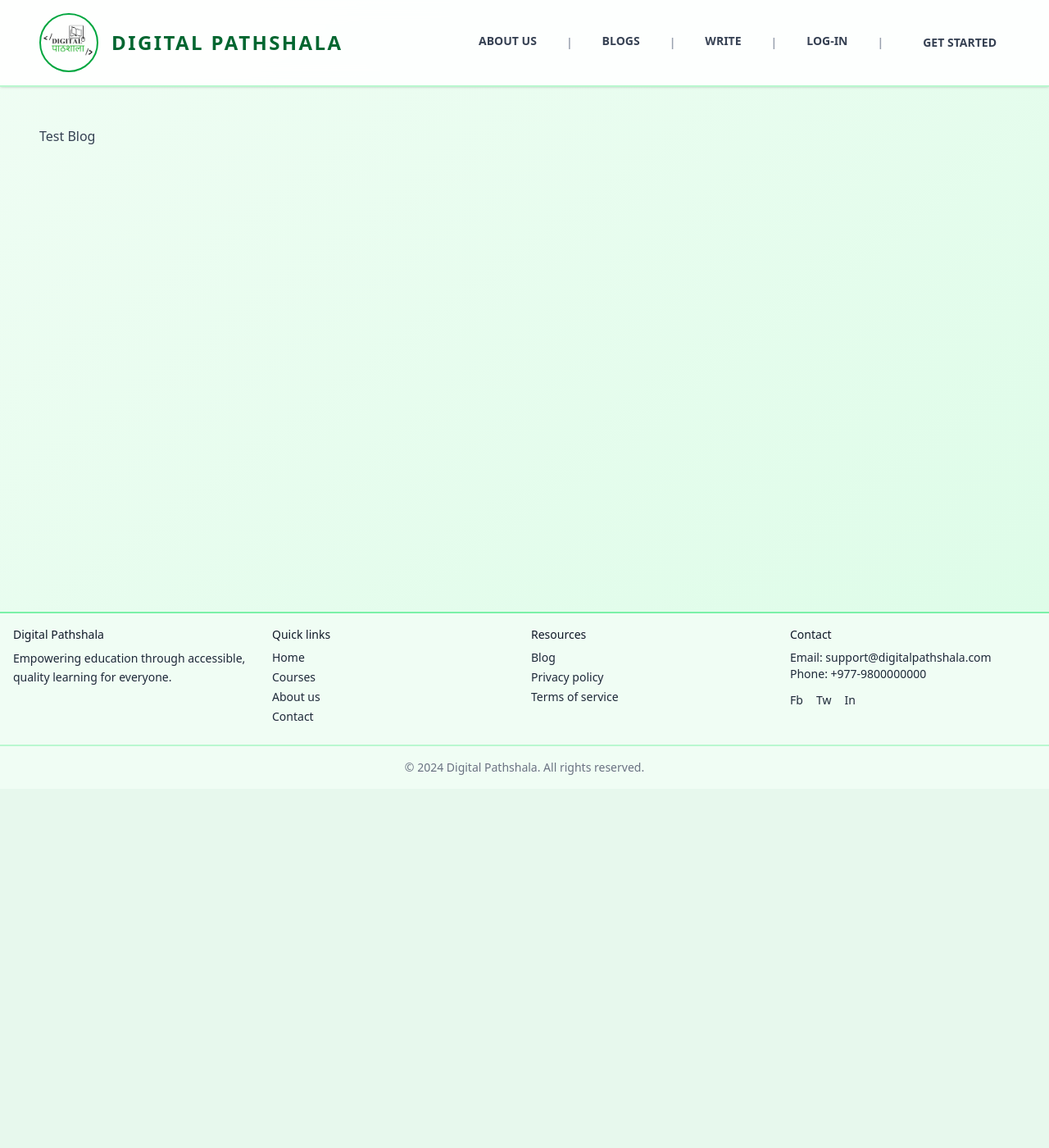
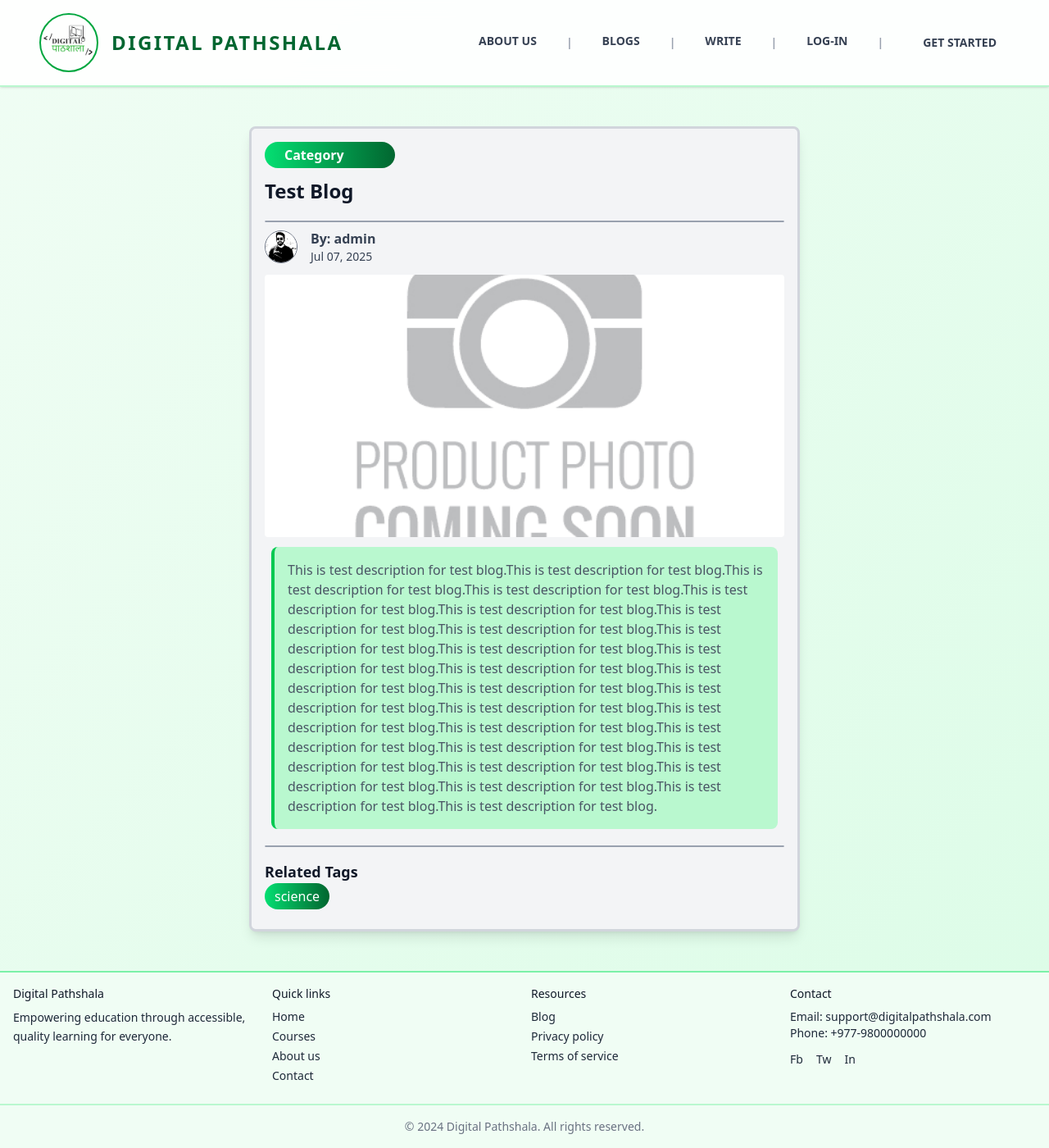
Before and after one commit to SANDHYA681/Pathshala, a Django app: page /blog/1 in a window 1280 px wide. Shown: the whole page at 82% size. Before the commit the page ends 945 px from the top, so only its background shows below. Run offline with Django 5.2, Linux system fonts and the light colour scheme; data comes from the database, SQL or seed files in the repository; both versions use the stored data as it was after the commit; parts of the project's set-up code (start-up, migrations or seed data) failed here and were passed over.

Commit message:
worked on blogDetails page

```diff
--- a/blogs/views.py
+++ b/blogs/views.py
@@ -74,6 +74,6 @@ def createBlog(request):
         messages.success(request, "Blog Created Successfully!")
         return redirect("/blogs")
 
-def blogDetails(request, id):
+def blogDetails(request,id):
     blog = Blog.objects.get(id=id)
-    return render(request, "pages/blogs/blogDetails.html", {"blog": blog})
+    return render( request, 'pages/blogs/blogDetails.html', {"blog": blog})
--- a/main/urls.py
+++ b/main/urls.py
@@ -14,6 +14,7 @@ Including another URLconf
     1. Import the include() function: from django.urls import include, path
     2. Add a URL to urlpatterns:  path('blog/', include('blog.urls'))
 """
+
 from django.contrib import admin
 from django.urls import include, path
 from .views import *
@@ -23,31 +24,33 @@ from users.views import *
 from blogs.views import *
 
 auth_urlpatterns = [
-    path('log-in/', loginPage),
-    path('sign-up/', signupPage),
-    path('signin-user', loginUser),
-    path('signup-user', signupUser),
-    path('logout', logoutUser),
-    path('edit-user', editUserPage),
-    path('update-user', updateUser),
+    path("log-in/", loginPage),
+    path("sign-up/", signupPage),
+    path("signin-user", loginUser),
+    path("signup-user", signupUser),
+    path("logout", logoutUser),
+    path("edit-user", editUserPage),
+    path("update-user", updateUser),
 ]
 
 blog_urlpatterns = [
-    path('add', addBlogPage),
-    path('create', createBlog),
-    path('<int:id>', blogDetails),# "blog/{{blog.id}}" eg "blog/1"
+    path("add", addBlogPage),
+    path("create", createBlog),
+    path("<int:id>", blogDetails),  # "blog/{{blog.id}}" e.g: "blog/1"
 ]
 
 urlpatterns = [
-    path('admin/', admin.site.urls),
-    path('', landingPage),
-    path('about/', aboutPage),
-    path('auth/', include(auth_urlpatterns)),
-    path('blogs/',blogPage ),
-    path('profile/', profilePage ),
-    path('blog/', include(blog_urlpatterns)),
+    path("admin/", admin.site.urls),
+    path("", landingPage),
+    path("about/", aboutPage),
+    path("auth/", include(auth_urlpatterns)),
+    path("blogs/", blogPage),
+    path("profile/", profilePage),
+    path("blog/", include(blog_urlpatterns)),
 ]
 
 if settings.DEBUG:
     urlpatterns += static(settings.MEDIA_URL, document_root=settings.MEDIA_ROOT)
-    urlpatterns += static(settings.STATIC_URL, document_root=settings.STATICFILES_DIRS[0])
+    urlpatterns += static(
+        settings.STATIC_URL, document_root=settings.STATICFILES_DIRS[0]
+    )
--- a/templates/pages/blogs/blogDetails.html
+++ b/templates/pages/blogs/blogDetails.html
@@ -1,7 +1,43 @@
-{%extends 'layouts/main.html'%}
-{%block title%}Blog Details{%endblock%}
-{%block content%}
-   <div class="container">
-    {{blog.title}}
-   </div>
-{%endblock%}
+{% extends 'layouts/main.html' %}
+{% block title %}
+  Blog Details
+{% endblock %}
+{% block content %}
+  <div class="container">
+    <div class="border-3 border-gray-300 shadow-lg rounded-lg max-w-2xl mx-auto p-4 min-h-[80vh] bg-gray-100">
+      <div class="flex flex-col space-y-3">
+        <div>
+          <p class="px-6 py-1 bg-gradient-to-r from-green-400 to-green-800 rounded-4xl text-white w-1/4 font-semibold text-md">Category</p>
+        </div>
+        <div>
+          <h1 class="text-2xl font-extrabold text-gray-900">{{ blog.title }}</h1>
+        </div>
+        <div class="border-1 rounded-lg border-gray-400 my-2"></div>
+        <div class="flex gap-4 items-center">
+          <img src="{{ blog.author.profile.profile_image.url }}" alt="Blog Author" class="rounded-full border-1 border-gray-500 w-10 h-10 fill-current" />
+          <div class="flex flex-col">
+            <p class="font-semibold">By: {{ blog.author.username }}</p>
+            <p class="text-sm">{{ blog.created_at|date:'M d, Y' }}</p>
+          </div>
+        </div>
+        <div class="overflow-hidden w-full">
+          <img src="{{ blog.image.url }}" alt="{{ blog.title }}" class="rounded-sm w-full h-80 object-cover" />
+        </div>
+        <div class="bg-green-200 mx-2 border-l-4 border-green-500 rounded-lg p-4">
+          <p class="text-md text-gray-600">{{ blog.content }}</p>
+        </div>
+        <div class="border-1 rounded-lg border-gray-400 my-2"></div>
+        <div class="py-2">
+          <p class="text-lg font-bold text-gray-900">Related Tags</p>
+          <div class="flex gap-2">
+            {% for tag in blog.tags.all %}
+              <div class="bg-gradient-to-r from-green-400 to-green-800 rounded-4xl px-3 py-1">
+                <p class="text-white">{{ tag }}</p>
+              </div>
+            {% endfor %}
+          </div>
+        </div>
+      </div>
+    </div>
+  </div>
+{% endblock %}
```
Also changed, not shown: templates/pages/blogs/blogs.html (+7 -2 lines), db.sqlite3, media/blog/Sandhya/images/Screenshot_2025-06-29_124613.png (renamed from media/blog/admin/attachments/Screenshot_2025-06-29_124613.png), media/users/Sandhya/Screenshot_2025-06-29_124613.png (renamed from media/blog/admin/images/Screenshot_2025-06-29_124613.png), media/users/optimusprime/admin_circular.png (added), media/users/regmisuman/admin_bw.jpg (added), media/users/regmisuman/admin_bw_T2W09yB.jpg (added), media/users/regmisuman/admin_bw_ZdW79tz.jpg (added), media/users/regmisuman/admin_edited.jpg (added), media/users/regmisuman2/admin_edited.jpg (added).
